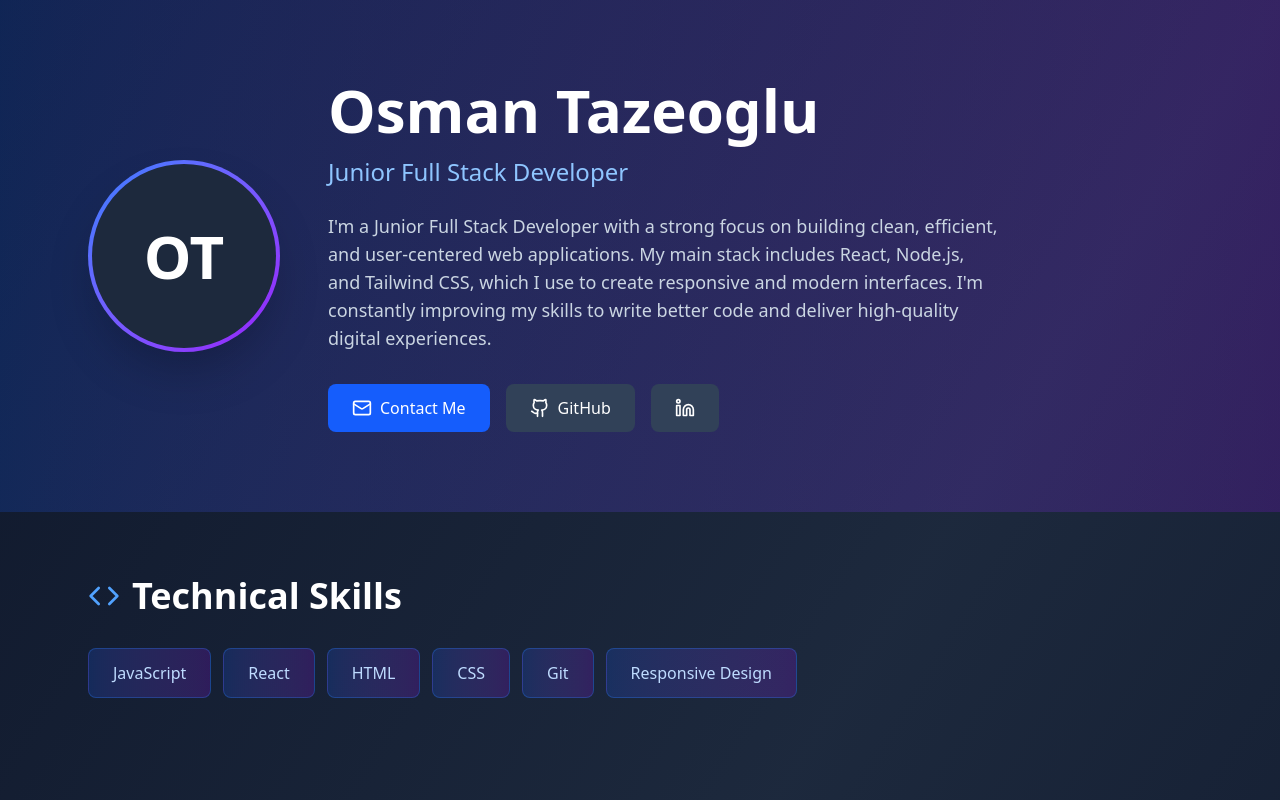
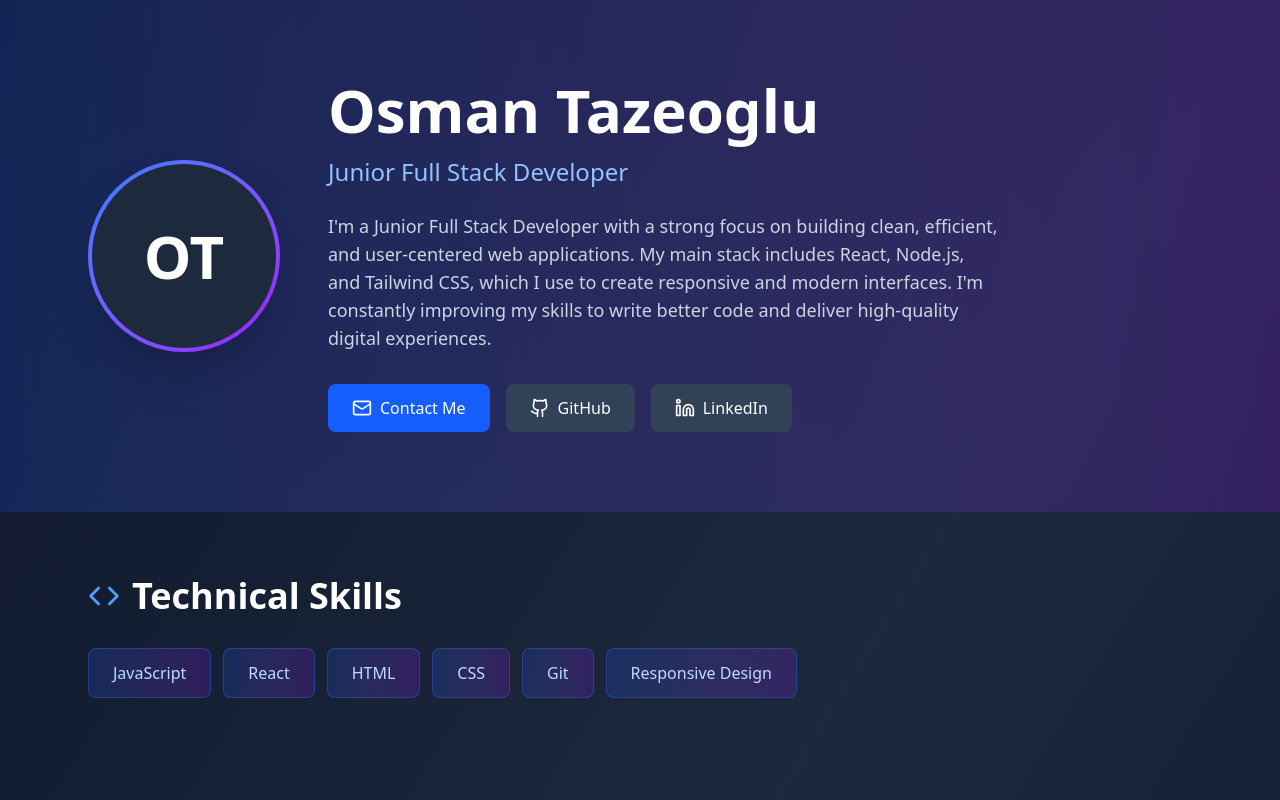
Before and after one commit to osmantazeoglu/Portfolio-website, a React (Vite) app: page / in a window 1280 px wide. Shown: the top 800 px of the page. Built offline with nearby package versions, Linux system fonts and the light colour scheme.

Commit message:
Add LinkedIn label to button in portfolio component for clarity

```diff
--- a/src/component/portfolio.jsx
+++ b/src/component/portfolio.jsx
@@ -132,6 +132,7 @@ export default function Portfolio() {
                   className="w-full sm:w-auto flex items-center gap-2 bg-slate-700 hover:bg-slate-600 text-white px-6 py-3 rounded-lg transition-colors"
                 >
                   <Linkedin size={20} />
+                  LinkedIn
                 </a>
               </div>
             </div>
```
